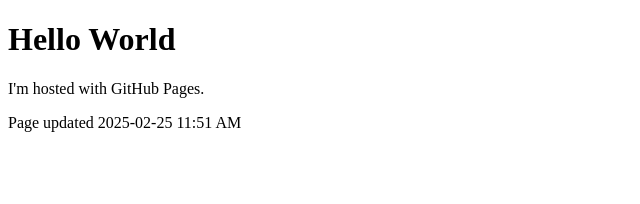
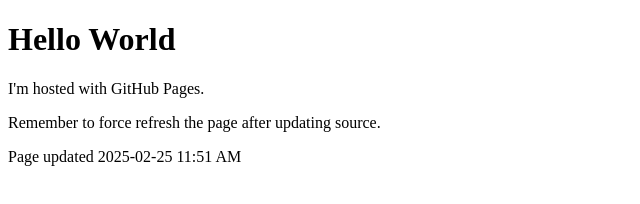
Before and after one commit to andrewpfunk/andrewpfunk.github.io, a plain HTML site: page index.html in a window 1280 px wide. Shown: the whole page, without its empty margins (0-640 px from the left). Drawn offline with Linux system fonts and the light colour scheme.

Commit message:
Update index.html

```diff
--- a/index.html
+++ b/index.html
@@ -3,6 +3,7 @@
 <body>
 <h1>Hello World</h1>
 <p>I'm hosted with GitHub Pages.</p>
+<p>Remember to force refresh the page after updating source.</p>
 <p>Page updated 2025-02-25 11:51 AM</p>
 </body>
 </html>
```
